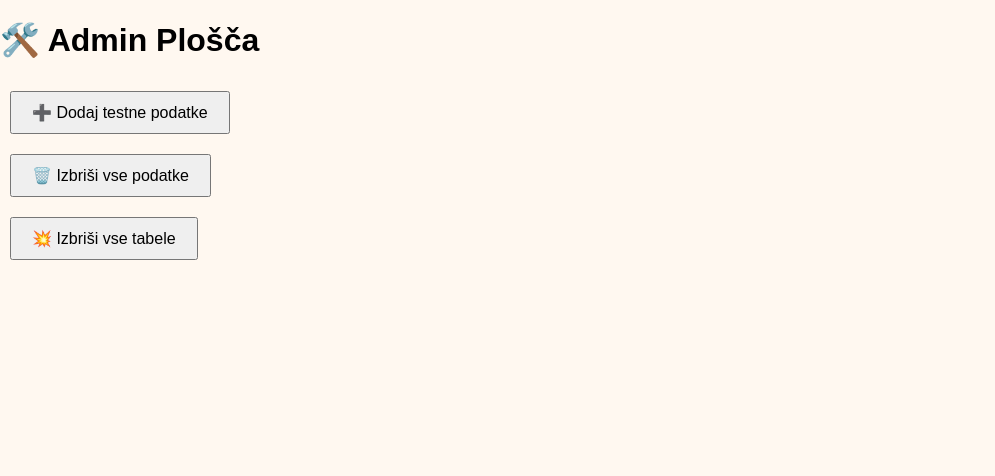
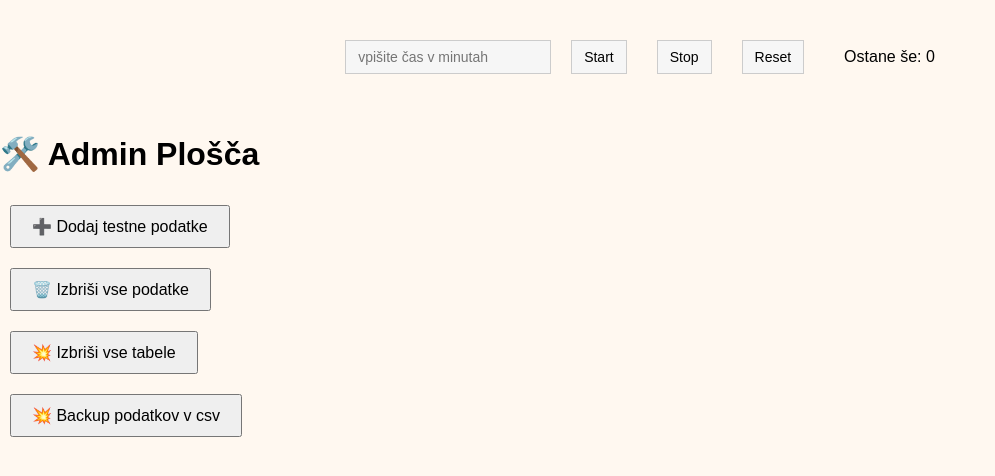
Before and after one commit to larapijemlijeko/Skupina-ZETA, a Flask app: page /admin in a window 1280 px wide. Shown: the part 138-614 px from the top of the page, without its empty margins (0-995 px from the left). Run offline with Flask 3, Linux system fonts and the light colour scheme.

Commit message:
updated timer & backup na tipko v admin

```diff
--- a/src/controllers/admin.py
+++ b/src/controllers/admin.py
@@ -1,4 +1,5 @@
 from flask import Blueprint, render_template, redirect, url_for
+from models.dbBackup import createBackup
 import db
 
 admin_bp = Blueprint('admin', __name__)
@@ -105,3 +106,9 @@ def izbrisi_tabele():
 
 
     return redirect(url_for('admin.admin_panel'))
+
+@admin_bp.route('/admin/backup_podatki')
+def backup_podatki():
+    createBackup()
+
+    return redirect(url_for('admin.admin_panel'))
--- a/src/templates/admin.html
+++ b/src/templates/admin.html
@@ -21,6 +21,9 @@
     <form action="/admin/izbrisi_tabele" method="get">
         <button type="submit">💥 Izbriši vse tabele</button>
     </form>
+    <form action="/admin/backup_podatki" method="get">
+        <button type="submit">💥 Backup podatkov v csv</button>
+    </form>
 
     <script>
     // Naloži header.html v placeholder
--- a/src/templates/header.html
+++ b/src/templates/header.html
@@ -11,3 +11,100 @@
     <a href="/anketa">Anketa</a>
   </nav>
 </header>
+
+<!-- TIMER KONTROLE -->
+<div class="timer-controls">
+  <input type="text" id="timer-input" placeholder="vpišite čas v minutah" />
+  <button id="start-btn">Start</button>
+  <button id="stop-btn">Stop</button>
+  <button id="reset-btn">Reset</button>
+
+  <div class="timer-status">
+  <span>Ostane še: <span id="nav-timer">0</span></span>
+</div>
+</div>
+
+
+
+<style>
+  .timer-controls {
+    display: flex;
+    justify-content: flex-start;
+    align-items: center;
+    gap: 10px;
+    margin: 20px auto;
+    max-width: 600px;
+    padding: 10px;
+  }
+
+  .timer-controls input,
+  .timer-controls button {
+    padding: 8px 12px;
+    font-size: 14px;
+    border: 1px solid #ccc;
+    background-color: #f6f6f6;
+  }
+
+  .timer-controls input {
+    width: 180px;
+  }
+
+  .timer-status {
+    margin-left: 20px;
+    font-size: 16px;
+  }
+</style>
+
+<script>
+  let startCountdown = 0;
+  let countSeconds = 0;
+  let displayMinutes = 0;
+  let displaySeconds = 0
+  let active = false;
+
+  const timerElement = document.getElementById('nav-timer');
+  const startButton = document.getElementById('start-btn');
+  const stopButton = document.getElementById('stop-btn');
+  const resetButton = document.getElementById('reset-btn');
+  const timerInput = document.getElementById('timer-input');
+
+  setInterval(() => {
+    if (active) {
+      countSeconds--;
+      countMinutes = Math.ceil(countSeconds / 60);
+      displayMinutes = Math.floor(countSeconds / 60)
+      displaySeconds = countSeconds - (displayMinutes * 60)
+      //timerElement.textContent = countSeconds;
+      // Pokazi timer v minutah
+      timerElement.textContent = `${displayMinutes} min ${displaySeconds} sek`;
+      if (countSeconds <= 0) {
+        active = false;
+      }
+    }
+  }, 1000);
+
+  startButton.addEventListener('click', () => {
+    active = true;
+    if (countSeconds <= 0) {
+      const inputMinutes = parseInt(timerInput.value);
+      if (!isNaN(inputMinutes) && inputMinutes > 0) {
+        startCountdown = inputMinutes * 60;
+        countSeconds = startCountdown;
+      } else {
+        alert("Vnesite veljavno število minut.");
+        active = false;
+      }
+    }
+  });
+
+  stopButton.addEventListener('click', () => {
+    active = false;
+  });
+
+  resetButton.addEventListener('click', () => {
+    active = false;
+    countSeconds = 0;
+    timerElement.textContent = countSeconds;
+    timerInput.value = '';
+  });
+</script>
```
